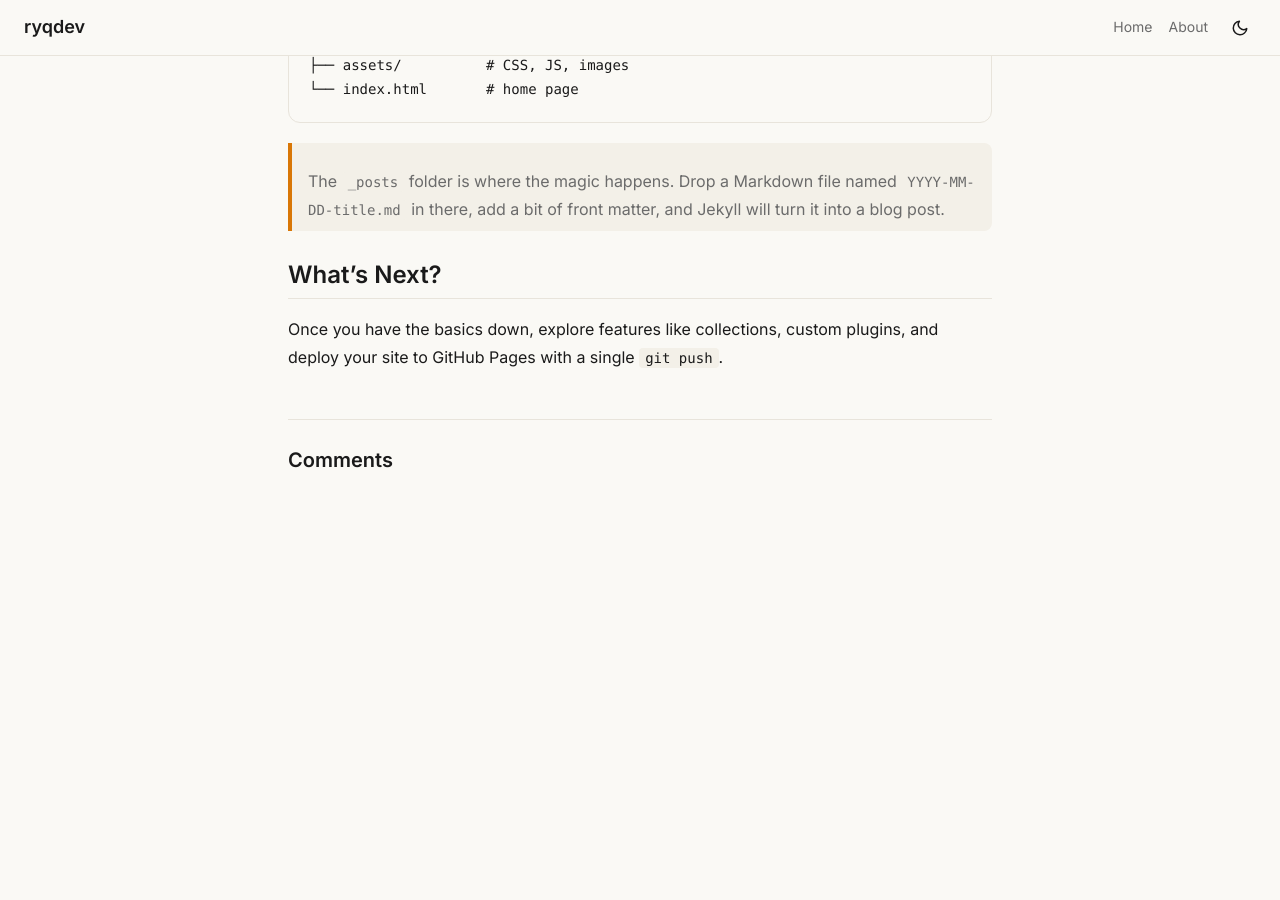
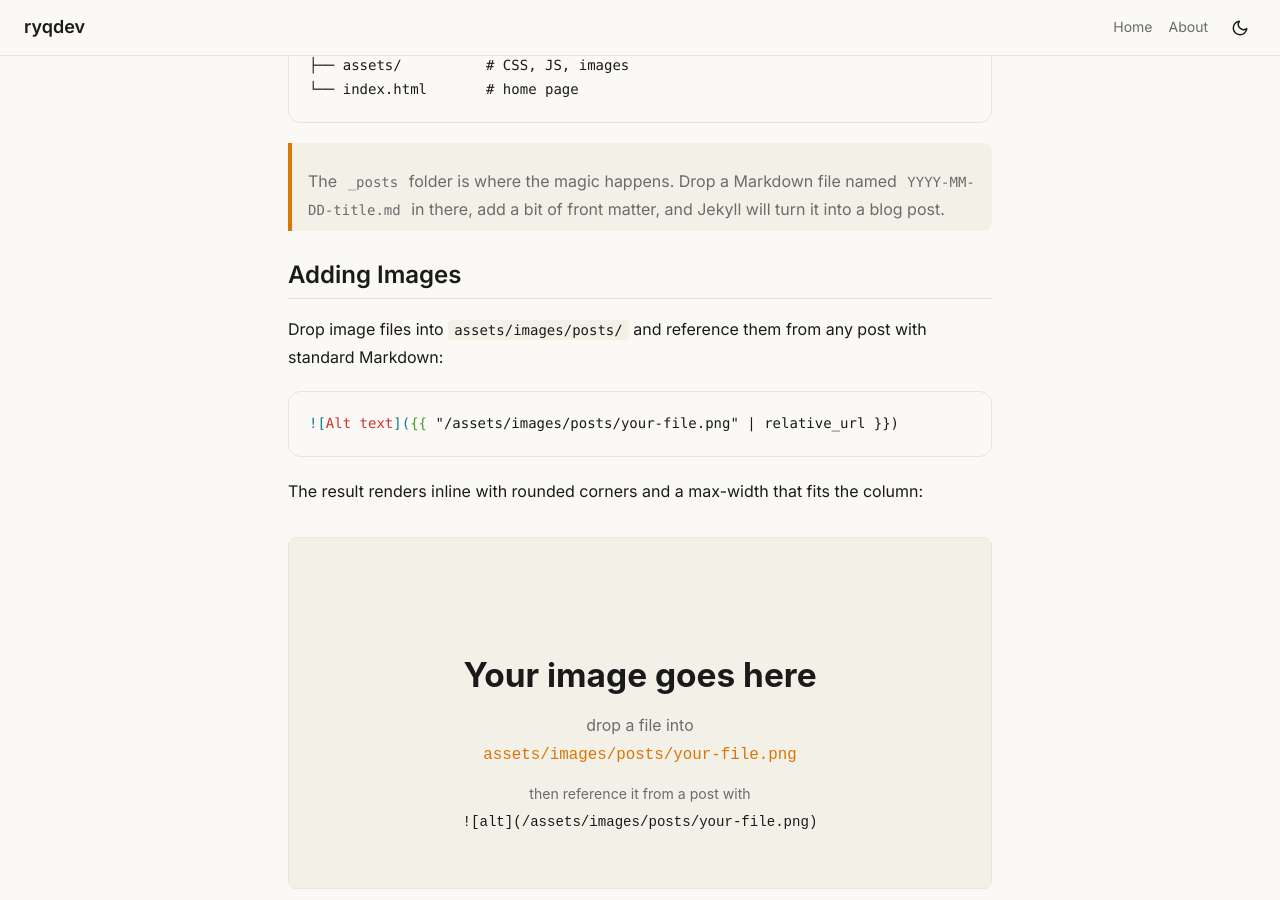
Before and after one commit to ryqdev/ryqdev.github.io, a Jekyll site: the page built from _posts/2026-03-10-getting-started-with-jekyll.md, in a window 1280 px wide and 900 px high, scrolled down 1197 px. Built offline with Jekyll 4.4.1, drawn with Linux system fonts in a browser that asks for light colours; comment, search, counter and statistics services are not loaded; before the commit the page ends 1729 px from its top, so only the background shows below that.

Commit message:
Scaffold the images directory and document usage
Adds assets/images/posts/ (kept with .gitkeep + an SVG placeholder) and an
"Adding Images" section in the Jekyll post showing the recommended path
and Markdown syntax, with the placeholder rendered live as proof.

Co-Authored-By: Claude Opus 4.7 (1M context) <noreply@anthropic.com>

````diff
--- a/_posts/2026-03-10-getting-started-with-jekyll.md
+++ b/_posts/2026-03-10-getting-started-with-jekyll.md
@@ -54,6 +54,20 @@ my-blog/
 > `YYYY-MM-DD-title.md` in there, add a bit of front matter, and Jekyll will
 > turn it into a blog post.
 
+## Adding Images
+
+Drop image files into `assets/images/posts/` and reference them from any
+post with standard Markdown:
+
+```markdown
+![Alt text]({% raw %}{{ "/assets/images/posts/your-file.png" | relative_url }}{% endraw %})
+```
+
+The result renders inline with rounded corners and a max-width that fits
+the column:
+
+![Placeholder showing where blog post images live]({{ "/assets/images/posts/placeholder.svg" | relative_url }})
+
 ## What's Next?
 
 Once you have the basics down, explore features like collections, custom
````
Also changed, not shown: assets/images/posts/placeholder.svg (added), 1 other file.
